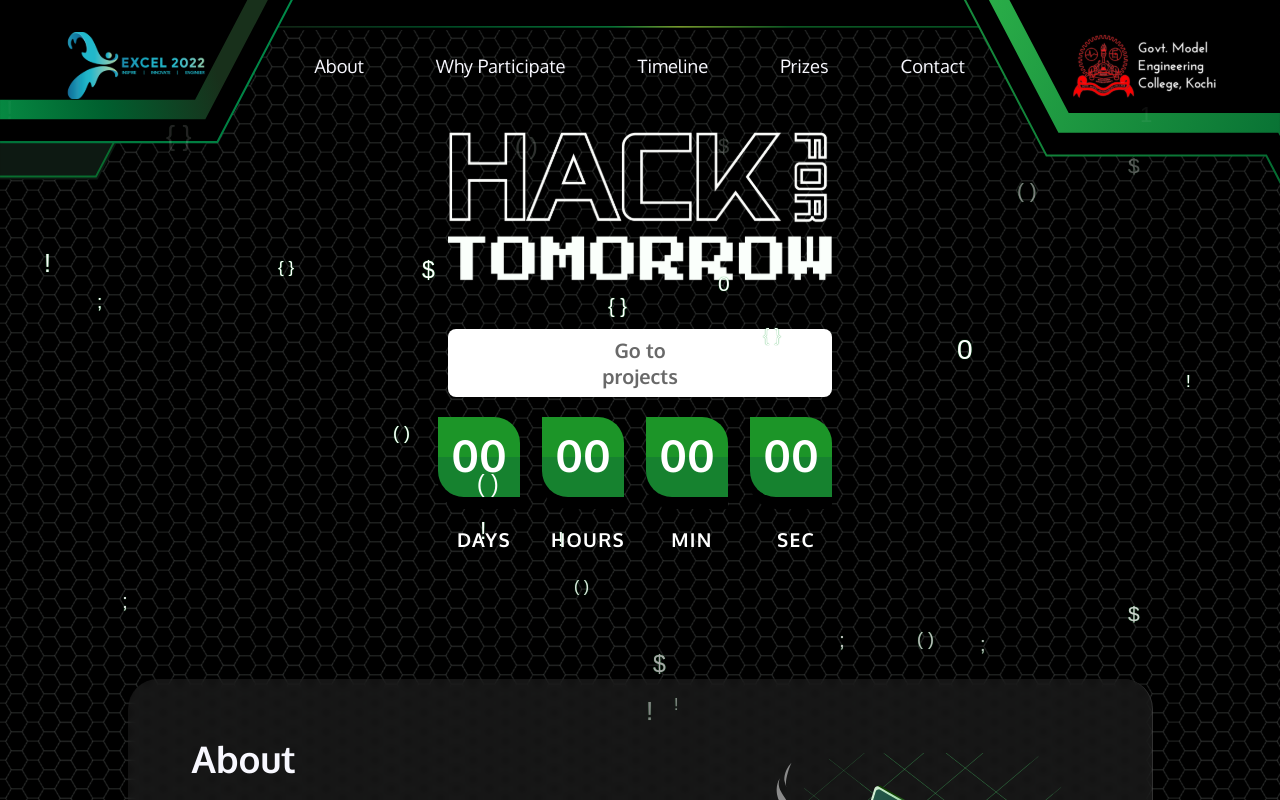
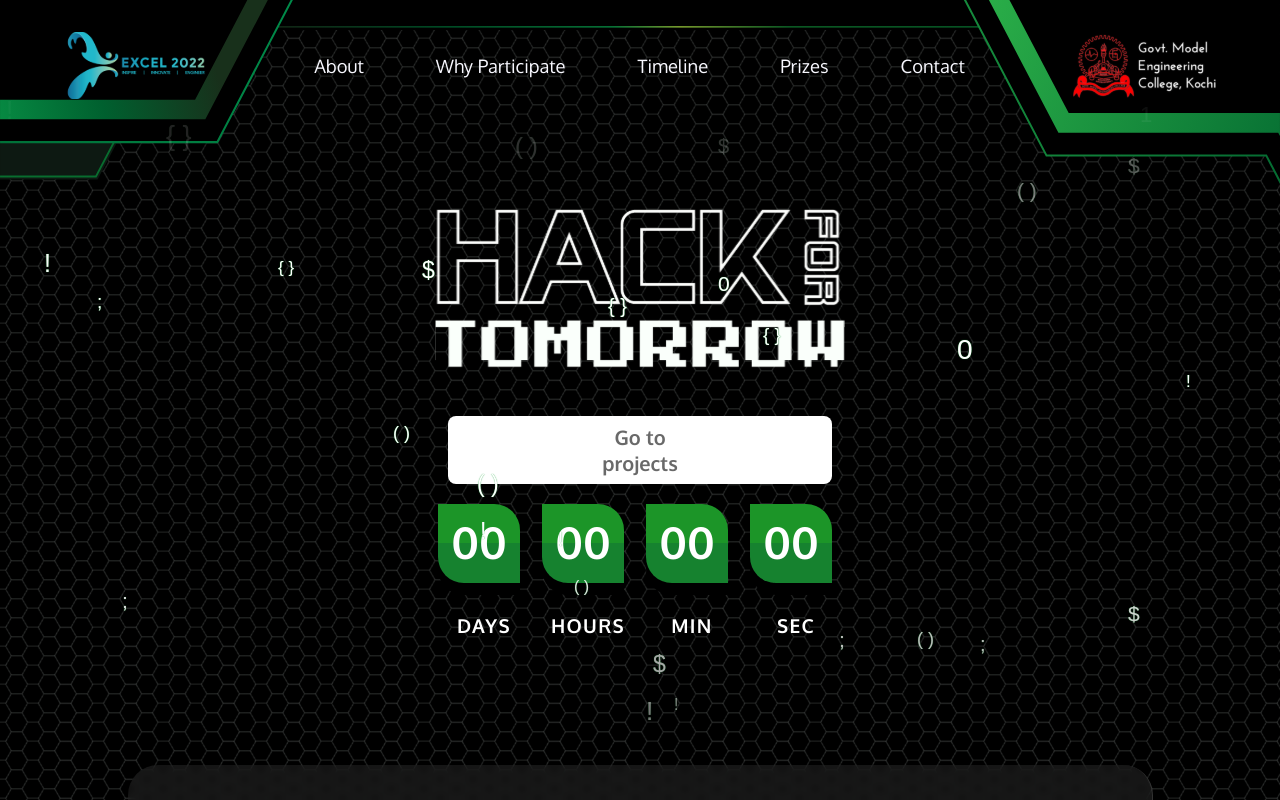
Before and after one commit to lovebin123/hft-2023_1, a React (Create React App) app: page / in a window 1280 px wide. Shown: the top 800 px of the page. Built offline with nearby package versions, Linux system fonts and the light colour scheme.

Commit message:
minor fixes

```diff
--- a/src/components/Footer/Footer.css
+++ b/src/components/Footer/Footer.css
@@ -61,14 +61,14 @@
   font-size: 1.1rem;
   text-align: center;
   border-radius: 50%;
-  color: #28aa47;
+  color: var(--primary-color);
 }
 .social__footer_icon {
   transition: transform 0.3s ease;
 }
 .social__footer_icon:hover {
   transform: rotate(360deg);
-  color: #28aa47;
+  color: var(--primary-color);
 }
 .footer__logo2{
   order: 3;
--- a/src/components/Hero/Hero.css
+++ b/src/components/Hero/Hero.css
@@ -12,9 +12,8 @@
 }
 
 .hero__content {
-  height: 80%;
+  height: 100%;
   width: 100%;
-  margin-top: -6%;
   display: flex;
   flex-direction: column;
   justify-content: center;
@@ -36,12 +35,14 @@
   flex-direction: row;
   justify-content: center;
   align-items: center;
+  flex-shrink: 0;
+  width: 28rem;
+  height: 10rem;
 }
 .hero__hft_logo img {
-  max-width: 100%;
-  max-height: 100%;
-  display: block;
-  margin: auto;
+  width: 100%;
+  height: 100%;
+  flex-shrink: 0;
   pointer-events: none;
 }
 .hero__df{
```
